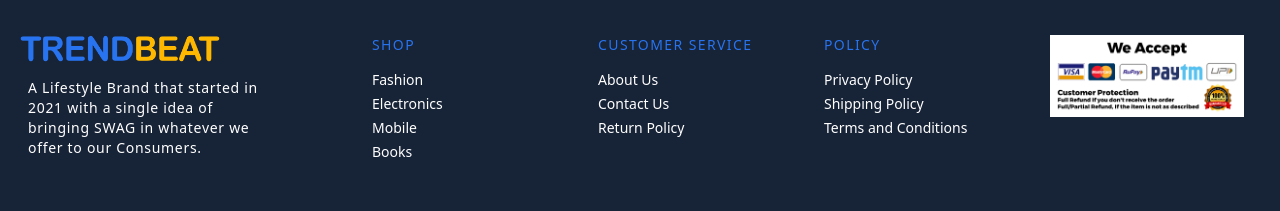
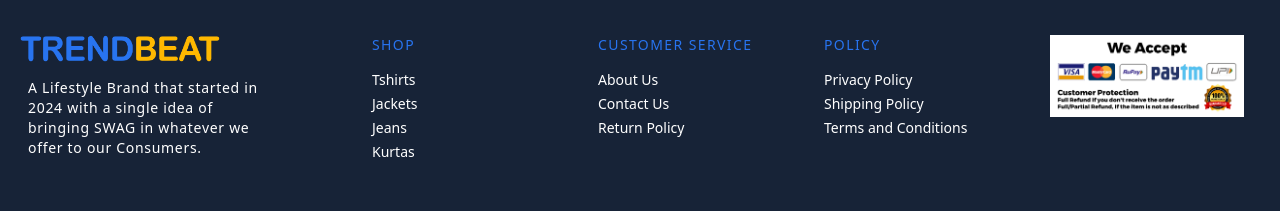
Before and after one commit to anandshuklaweb/TrendBeat-Ecommerce, a Next.js app: page /about in a window 1280 px wide. Shown: the part 1717-1928 px from the top of the page. Built offline with nearby package versions, Linux system fonts and the light colour scheme.

Commit message:
Updated Footer

```diff
--- a/components/Footer.js
+++ b/components/Footer.js
@@ -16,7 +16,7 @@ const Footer = () => {
             </Link>
 
             <p className=" text-sm tracking-wider text-white px-2">
-              A Lifestyle Brand that started in 2021 with a single idea of
+              A Lifestyle Brand that started in 2024 with a single idea of
               bringing SWAG in whatever we offer to our Consumers.
             </p>
           </div>
@@ -28,34 +28,34 @@ const Footer = () => {
               <nav className="list-none mb-10">
                 <li>
                   <Link
-                    href={"/fashion"}
+                    href={"/tshirts"}
                     className="text-white text-sm hover:text-[#ffb800]"
                   >
-                    Fashion
+                    Tshirts
                   </Link>
                 </li>
                 <li>
                   <Link
-                    href={"/electronics"}
+                    href={"/jackets"}
                     className="text-white text-sm hover:text-[#ffb800]"
                   >
-                    Electronics
+                    Jackets
                   </Link>
                 </li>
                 <li>
                   <Link
-                    href={"/mobile"}
+                    href={"/jeans"}
                     className="text-white text-sm hover:text-[#ffb800]"
                   >
-                    Mobile
+                    Jeans
                   </Link>
                 </li>
                 <li>
                   <Link
-                    href={"/books"}
+                    href={"/kurta"}
                     className="text-white text-sm hover:text-[#ffb800]"
                   >
-                    Books
+                    Kurtas
                   </Link>
                 </li>
               </nav>
```
